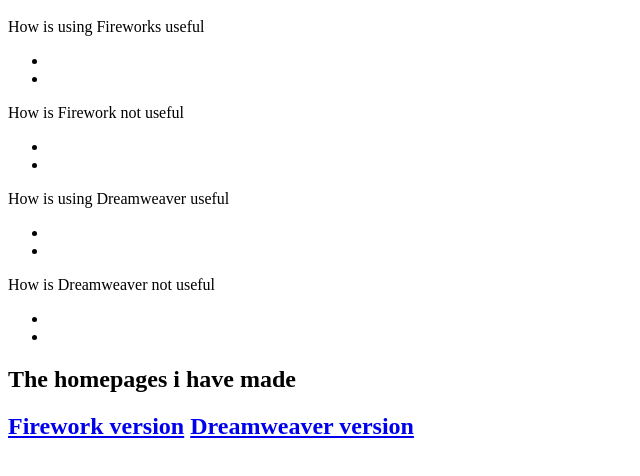
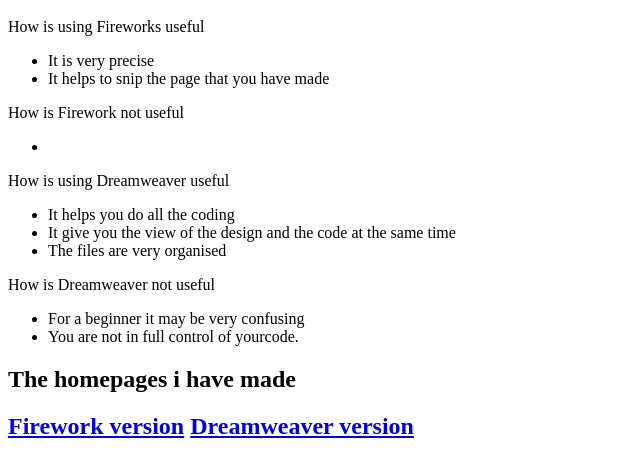
Before and after one commit to AIS211306/CTD-Planning-Site-ARaja, a plain HTML site: page Makinghomepage.html in a window 1280 px wide. Shown: the part 48-524 px from the top of the page, without its empty margins (0-640 px from the left). Drawn offline with Linux system fonts and the light colour scheme.

Commit message:
Pros and Cons

```diff
--- a/Makinghomepage.html
+++ b/Makinghomepage.html
@@ -4,23 +4,24 @@
   <h1> How my homepage is created </h1>
   <p>How is using Fireworks useful<p>
     <ul>
-      <li> </li>
-      <li> </li>
+      <li> It is very precise </li>
+      <li> It helps to snip the page that you have made </li>
     </ul>
   <p> How is Firework not useful<p>
     <ul>
-      <li> </li>
-      <li> </li>
+      <li>  </li>
+
     </ul>
   <p>How is using Dreamweaver useful<p>
     <ul>
-      <li> </li>
-      <li> </li>
+      <li> It helps you do all the coding </li>
+      <li> It give you the view of the design and the code at the same time</li>
+      <li> The files are very organised </li>
     </ul>
   <p> How is Dreamweaver not useful<p>
     <ul>
-      <li> </li>
-      <li> </li>
+      <li> For a beginner it may be very confusing </li>
+      <li> You are not in full control of yourcode.</li>
     </ul>
 <h2>  The homepages i have made <h2>
        <a href="htdocs/index-FW.htm">Firework version</a>
```
